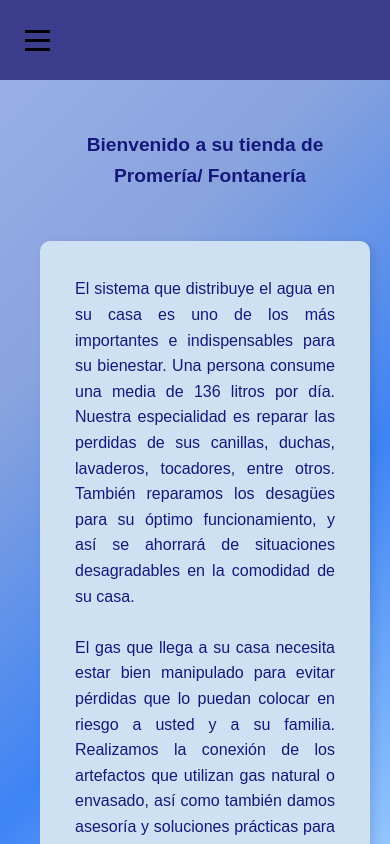
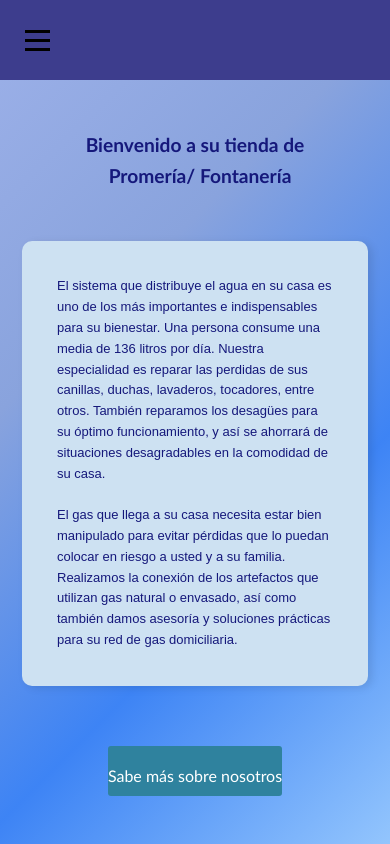
Before and after one commit to Adrifoz/IntegratorReact, a React (Vite) app: page / in a window 390 px wide. Shown: the top 844 px of the page. Built offline with nearby package versions, Linux system fonts and the light colour scheme.

Commit message:
project for delivery

```diff
--- a/src/CSS/AboutUs.css
+++ b/src/CSS/AboutUs.css
@@ -63,6 +63,12 @@
 
 }
 
+@media (max-width: 380px) {
+  .us p {
+    text-align: start;
+  }
+}
+
 @media (max-width: 330px) {
 
   .headerContent h2{
@@ -71,5 +77,8 @@
   .headerContent p{
     text-align: center;
   }
+  .us p {
+    font-size: small;
+  }
 
 }
--- a/src/CSS/Cart.css
+++ b/src/CSS/Cart.css
@@ -119,7 +119,7 @@ height: 25px;
 
 @media (max-width: 1220px) {
 .totalProd{
-width: 60%;
+  width: 60%;
 }
 }
   @media (max-width: 810px) {
--- a/src/CSS/Contacto.css
+++ b/src/CSS/Contacto.css
@@ -112,8 +112,9 @@ font-size: 14px;
   .homeContacto{
     width: 100%;
     border-radius: 0px;
+    }
 
-    }
+
 
   }
 
--- a/src/CSS/Home.css
+++ b/src/CSS/Home.css
@@ -4,6 +4,7 @@ display: flex;
 flex-direction: column;
 padding-top: 130px;
 gap: 60px;
+padding-right: 20px;
 padding-left: 20px;
 align-items: center;
 color: #2a2727;
@@ -51,6 +52,8 @@ justify-content: center;
 h1 {
     padding-left: 10px;
     padding-bottom: 30px;
+    text-align: center;
+
 }
 h3 {
     display: flex;
@@ -112,9 +115,13 @@ h3 {
     }
 
     footer{
-        width: 80%;
+            width: 80%;
             text-align: center;
             font-size: medium;
+        }
+        .welcome, h1{
+            text-align: center;
+            font-size: larger;
         }
 
 }
@@ -128,17 +135,21 @@ h3 {
         margin: 20px 20px 20px 20px;
         min-width: 70%;
     }
+    .paragraph p{
+        text-align: start;
+        font-size: small;
+    }
+
+    .homeContainer{
+        padding-right: 2px;
+        padding-left: 2px;
+    }
 
     .titleHero {
-        /* display: flex; */
         flex-direction: column;
-        /* justify-content: center; */
 
     }
-    .welcome, h1{
-        text-align: center;
-        font-size: larger;
-    }
+
 
     .home{
         transform: scale(0.7);
@@ -156,3 +167,9 @@ h3 {
     }
 
 }
+
+@media(max-width: 300px) {
+    .home{
+        transform: scale(0.55);
+    }
+}
--- a/src/CSS/Layout.css
+++ b/src/CSS/Layout.css
@@ -5,7 +5,7 @@
 }
 
 body {
-    font-family: sans-serif;
+    font-family: 'Gill Sans', 'Gill Sans MT', Calibri, 'Trebuchet MS', sans-serif;
     background: linear-gradient(135deg, #9db1e9, #89a3dd, hsl(217, 90%, 60%), #93c5fd);
     box-sizing: border-box;
     background-position: center center;
```
